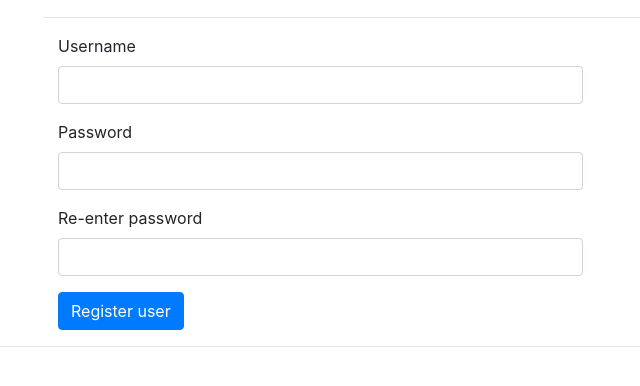
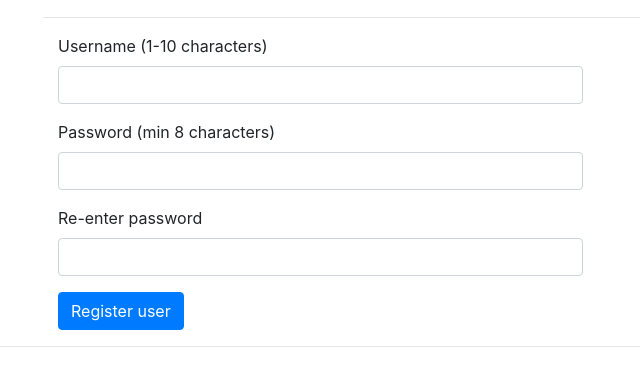
Before and after one commit to elonheimo/keskustelu-palsta, a Flask app: page /register in a window 1280 px wide. Shown: the part 56-442 px from the top of the page, without its empty margins (42-682 px from the left). Run offline with Flask 2, Linux system fonts and the light colour scheme; some libraries are stand-ins or nearby versions.

Commit message:
add constraints to registration

```diff
--- a/routes.py
+++ b/routes.py
@@ -1,4 +1,5 @@
 from crypt import methods
+import string
 from app import app
 from flask import abort, render_template, request, redirect, session, flash
 import topics, users, posts
@@ -33,10 +34,22 @@ def register_user():
     username = request.form["username"]
     password = request.form["password"]
     password_again = request.form["password2"]
-    print(password, password_again)
+
     if password != password_again:
         flash("Passwords do not match try again")
         return redirect("/register")
+    if len(password)<8:
+        flash("Minimum password length 8 chars")
+        return redirect("/register")
+    if not 1<= len(username) <= 10:
+        flash("Username should be 1-10 characters")
+        return redirect("/register")
+    letters = string.ascii_letters + "äöåÄÖÅ" + "1234567890"
+    for username_char in username:
+        if username_char not in letters:
+            flash("username should only contain finnish letters")
+            return redirect("/register")
+
     if users.register(username, password):
         return redirect("/")
     else:
--- a/templates/register.html
+++ b/templates/register.html
@@ -18,11 +18,11 @@
       <div class="flex-row">
          <form action="/register_user" method="POST">
             <div class="form-group col-6">
-               <label for="inputUsername">Username</label>
+               <label for="inputUsername">Username (1-10 characters)</label>
                <input type="text" class="form-control" id="inputUsername" name="username">
             </div>
             <div class="form-group col-6">
-               <label for="inputPassword">Password</label>
+               <label for="inputPassword">Password (min 8 characters)</label>
                <input type="password" class="form-control" id="password", name="password">
             </div>
             <div class="form-group col-6">
```
